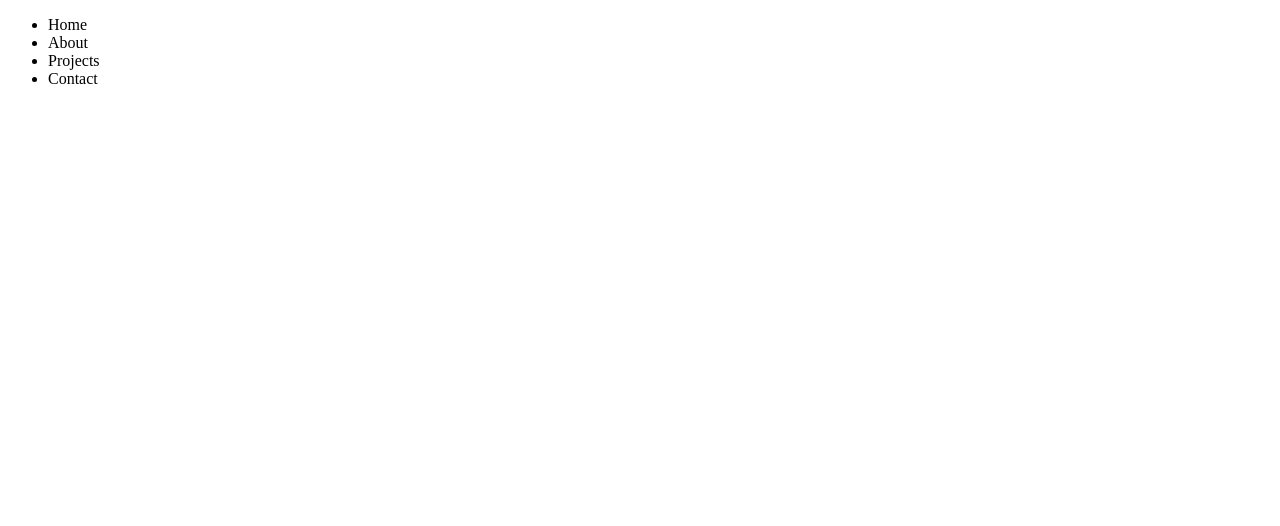
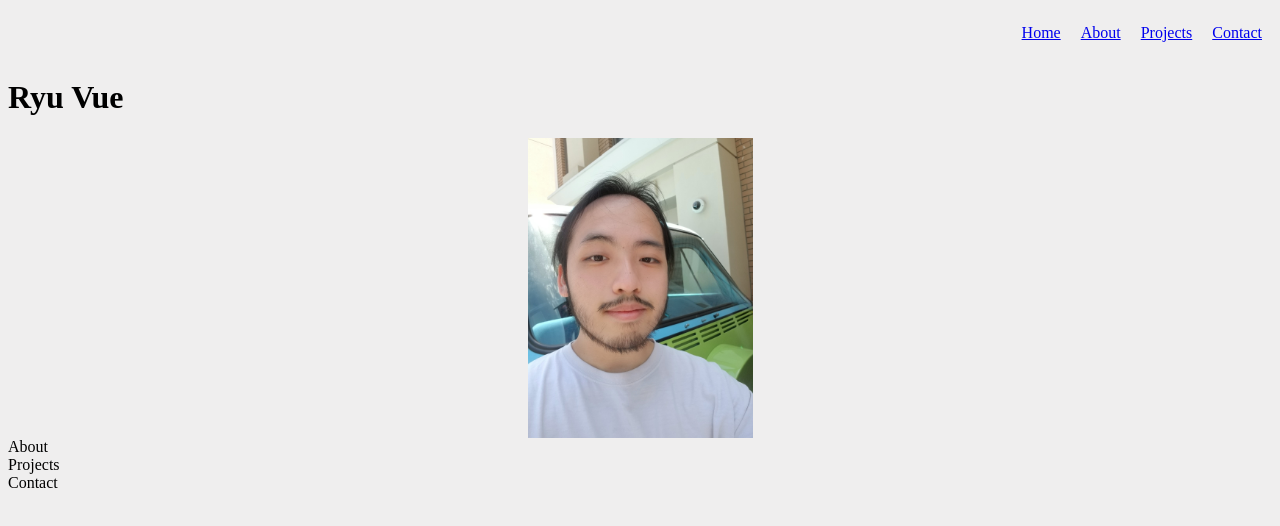
Before and after one commit to RyuVue/challenge-2-personal-portfolio, a plain HTML site: page index.html in a window 1280 px wide. Drawn offline with Linux system fonts and the light colour scheme.

Commit message:
centered image moved nav bar to far right and added dummy links

```diff
--- a/index.html
+++ b/index.html
@@ -4,23 +4,27 @@
     <meta charset="UTF-8">
     <meta name="viewport" content="width=device-width, initial-scale=1.0">
     <title>Personal-Portfolio</title>
-    <link rel="stylesheet" href="style.css"
+    <link rel="stylesheet" href="style.css">
 </head>
     <body>
     <header>
-        <nav>
-            <ul>
-                <li>Home</li>
-                <li>About</li>
-                <li>Projects</li>
-                <li>Contact</li>
-            </ul>
+        <nav class="nav">
+               <ul class="nav-container">
+                   <li class="nav-item"><a class="nav-link" href="#">Home</a></li>
+                   <li class="nav-item"><a class="nav-link" href="#">About</a></li>
+                   <li class="nav-item"><a class="nav-link" href="#">Projects</a></li>
+                   <li class="nav-item"><a class="nav-link" href="#">Contact</a></li>
+               </ul>
         </nav>
+        <h1>Ryu Vue</h1>
     </header>
     <main>
-        <aside>
-
-        </aside>
+         <div class="picture-container">
+            <img class="picture" src="assets/images/Ryu mystery machine.jpg" alt="profile-picture">
+        </div>
+        <section>About</section>
+        <section>Projects</section>
+        <section>Contact</section>
     </main>
 </body>
 
--- a/style.css
+++ b/style.css
@@ -0,0 +1,33 @@
+body {
+    background-color: rgba(204, 202, 202, 0.315);
+}
+nav {
+    display: block;
+    unicode-bidi: isolate;
+
+}
+
+.picture-container {
+    display: flex;
+    margin: 0 auto;
+    width: 200px;
+    height: 300px;
+    justify-content: center;
+
+}
+
+.nav {
+    display: flex;
+    justify-content: flex-end;
+}
+
+.nav-container {
+    display: flex;
+    justify-content: space-between;
+    padding: 0;
+    list-style: none;
+}
+
+.nav-item {
+    margin: 0 10px;
+}
```
